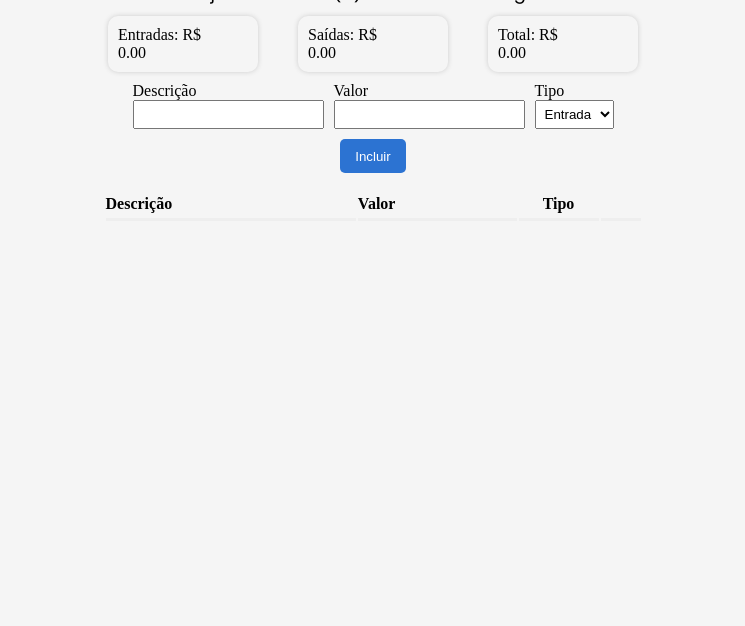
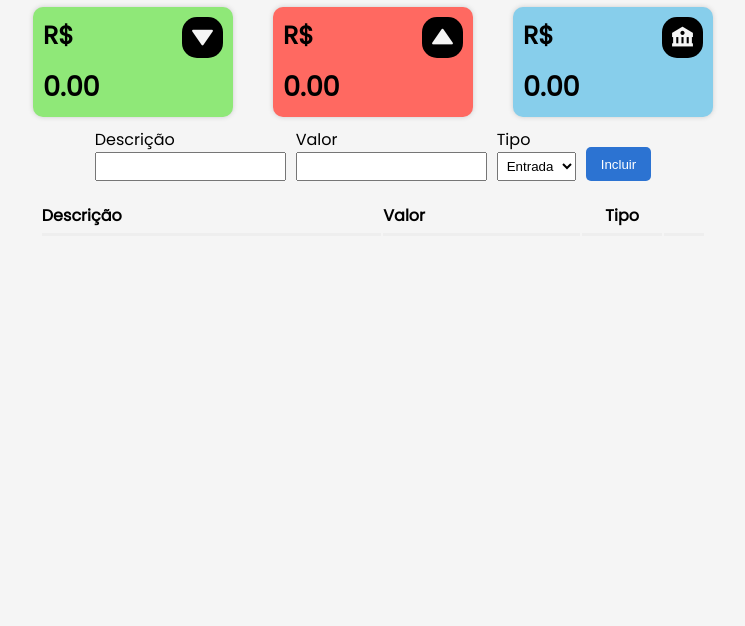
Before and after one commit to claiverty/claiWallet, a plain HTML site: page wallet.html in a window 1280 px wide. Shown: the part 174-800 px from the top of the page, without its empty margins (267-1012 px from the left). Drawn offline with nearby package versions, Linux system fonts and the light colour scheme.

Commit message:
New Style

```diff
--- a/style/wallet.css
+++ b/style/wallet.css
@@ -13,7 +13,7 @@ body {
   width: 100vw;
   height: 100vh;
   background-size: cover;
-  max-width: 1400px;
+  max-width: 768px;
   margin: auto;
   display: flex;
   justify-content: center;
@@ -51,6 +51,10 @@ header #BtnTheme #theme-toggle {
 }
 
 /* Carteira */
+main {
+  font-family: "Poppins", Arial, Helvetica;
+}
+
 main .usuario {
   display: flex;
   flex-direction: column;
@@ -59,11 +63,11 @@ main .usuario {
 }
 
 main .usuario h1 {
-  font-size: 35px;
+  font-size: 30px;
 }
 
 main .usuario p {
-  font-size: 18px;
+  font-size: 17px;
 }
 
 .resume {
@@ -74,16 +78,115 @@ main .usuario p {
   justify-content: center;
   flex-wrap: wrap;
 }
-
-.resume > div {
+/* Entrada */
+.resume .boxIncomes {
   display: flex;
   flex-direction: column;
+  justify-content: space-between;
+  border-radius: 10px;
+  box-shadow: 0px 0px 5px #ccc;
+  width: 200px;
+  height: 110px;
+  padding: 10px;
+  background-color: #8fe878;
+}
+
+.resume .boxIncomes .iconBox {
+  display: flex;
+  flex-direction: row;
+  justify-content: space-between;
+}
+
+.resume .boxIncomes .iconBox i {
+  background-color: #000000;
+  color: #f5f5f5;
+  padding: 8px;
+  border-radius: 15px;
+}
+
+.resume .boxIncomes .iconBox p {
+  font-size: 25px;
+  font-weight: 600;
+}
+
+.resume .boxIncomes .incomes {
+  font-size: 27px;
+  font-weight: 600;
+}
+
+/* Saída */
+.resume .boxExpenses {
+  display: flex;
+  flex-direction: column;
+  justify-content: space-between;
+  border-radius: 10px;
+  box-shadow: 0px 0px 5px #ccc;
+  width: 200px;
+  height: 110px;
+  padding: 10px;
+  background-color: #ff6961;
+}
+
+.resume .boxExpenses .iconBox {
+  display: flex;
+  flex-direction: row;
+  justify-content: space-between;
+}
+
+.resume .boxExpenses .iconBox i {
+  background-color: #000000;
+  color: #f5f5f5;
+  padding: 8px;
+  border-radius: 15px;
+}
+
+.resume .boxExpenses .iconBox p {
+  font-size: 25px;
+  font-weight: 600;
+}
+
+.resume .boxExpenses .expenses {
+  font-size: 27px;
+  font-weight: 600;
+}
+
+/* Total */
+.resume .boxTotal {
+  display: flex;
+  flex-direction: column;
+  justify-content: space-between;
   box-shadow: 0px 0px 5px #ccc;
   border-radius: 10px;
+  width: 200px;
+  height: 110px;
   padding: 10px;
-  width: 150px;
+  background-color: #87ceeb;
 }
 
+.resume .boxTotal .iconBox {
+  display: flex;
+  flex-direction: row;
+  justify-content: space-between;
+}
+
+.resume .boxTotal .iconBox i {
+  background-color: #000000;
+  color: #f5f5f5;
+  padding: 8px;
+  border-radius: 15px;
+}
+
+.resume .boxTotal .iconBox p {
+  font-size: 25px;
+  font-weight: 600;
+}
+
+.resume .boxTotal .total {
+  font-size: 27px;
+  font-weight: 600;
+}
+
+/* Adicionar transação */
 .newItem {
   display: flex;
   gap: 10px;
@@ -207,7 +310,7 @@ body.dark header #BtnTheme #theme-toggle {
   margin: 20px;
 }
 
-main {
+body.dark main {
   max-width: 550px;
   width: 100%;
   display: flex;
@@ -215,7 +318,7 @@ main {
   align-items: center;
 }
 
-.resume {
+body.dark .resume {
   display: flex;
   padding: 10px 0;
   gap: 40px;
@@ -224,7 +327,7 @@ main {
   flex-wrap: wrap;
 }
 
-.resume > div {
+body.dark .resume > div {
   display: flex;
   flex-direction: column;
   box-shadow: 0px 0px 5px #ccc;
@@ -233,7 +336,7 @@ main {
   width: 150px;
 }
 
-.newItem {
+body.dark .newItem {
   display: flex;
   gap: 10px;
   align-items: end;
@@ -242,14 +345,14 @@ main {
   flex-wrap: wrap;
 }
 
-.divDesc,
+body.dark .divDesc,
 .divType,
 .divAmount {
   display: flex;
   flex-direction: column;
 }
 
-.newItem > button {
+body.dark .newItem > button {
   background-color: #2c73d2;
   color: white;
   border: none;
@@ -259,56 +362,56 @@ main {
   height: 34px;
 }
 
-input,
+body.dark input,
 select {
   padding: 5px;
 }
 
-.divTable {
+body.dark .divTable {
   width: 100%;
   display: flex;
   justify-content: center;
 }
 
-table {
+body.dark table {
   width: 98%;
   padding: 20px 0;
   border-radius: 5px;
 }
 
-th {
+body.dark th {
   text-align: start;
   border-bottom: inset;
   padding-bottom: 5px;
 }
 
-i {
+body.dark i {
   font-size: 25px;
 }
 
-.bxs-chevron-up-circle {
+body.dark .bxs-chevron-up-circle {
   color: #00c9a7;
 }
 
-.bxs-chevron-down-circle {
+body.dark .bxs-chevron-down-circle {
   color: #d83121;
 }
 
-.columnAction {
+body.dark.columnAction {
   width: 40px;
   text-align: center;
 }
 
-.columnAction > button {
+body.dark .columnAction > button {
   background: transparent;
   border: none;
 }
 
-.columnAmount {
+body.dark .columnAmount {
   width: 30%;
 }
 
-.columnType {
+body.dark .columnType {
   width: 80px;
   text-align: center;
 }
--- a/wallet.html
+++ b/wallet.html
@@ -40,16 +40,25 @@
     <p id="mensagem"></p>
         </div>
         <div class="resume">
-      <div>
-        Entradas: R$
+      <div class="boxIncomes">
+        <div class="iconBox">
+          <p>R$</p>
+          <i class='bx bxs-down-arrow'></i>
+        </div>
         <span class="incomes">0.00</span>
       </div>
-      <div>
-        Saídas: R$
+      <div class="boxExpenses">
+        <div class="iconBox">
+          <p>R$</p>
+          <i class='bx bxs-up-arrow' ></i>
+        </div>
         <span class="expenses">0.00</span>
       </div>
-      <div>
-        Total: R$
+      <div class="boxTotal">
+        <div class="iconBox">
+          <p>R$</p>
+        <i class='bx bxs-bank'></i>
+      </div>
         <span class="total">0.00</span>
       </div>
     </div>
```
